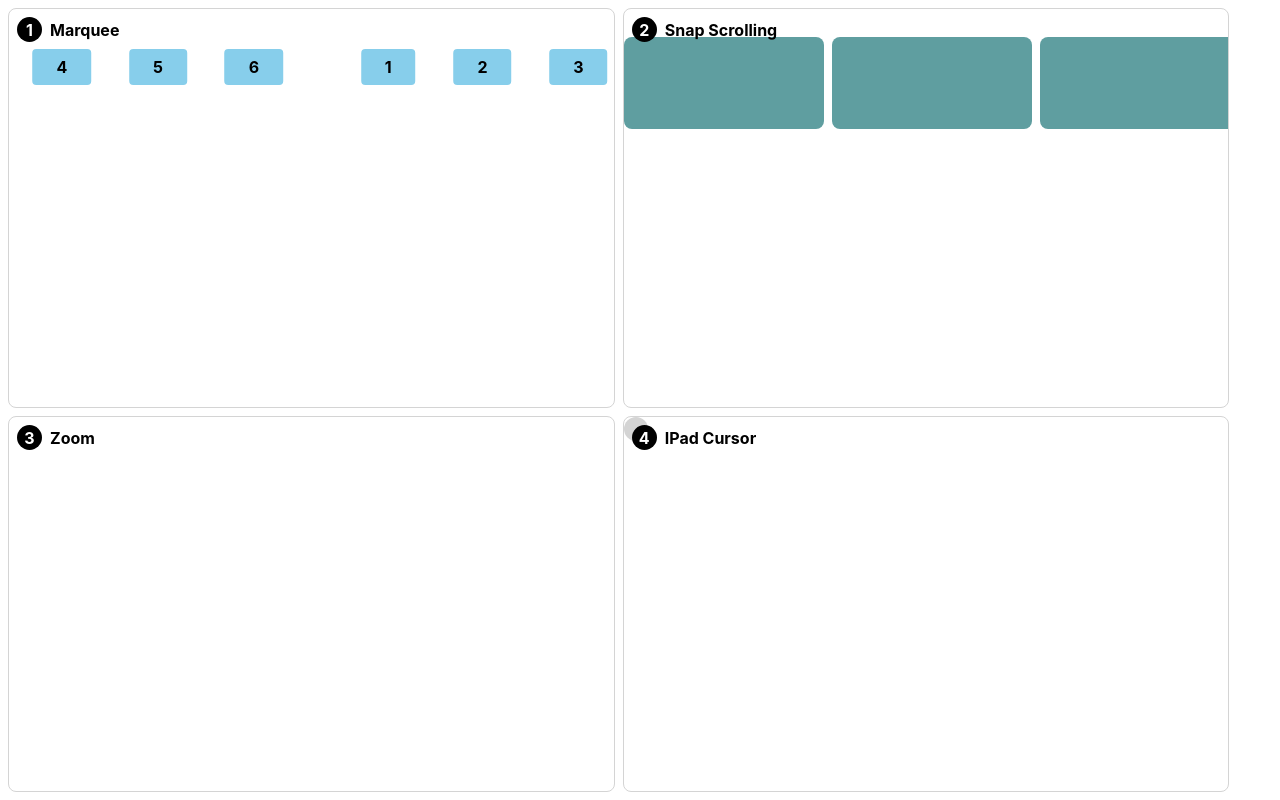
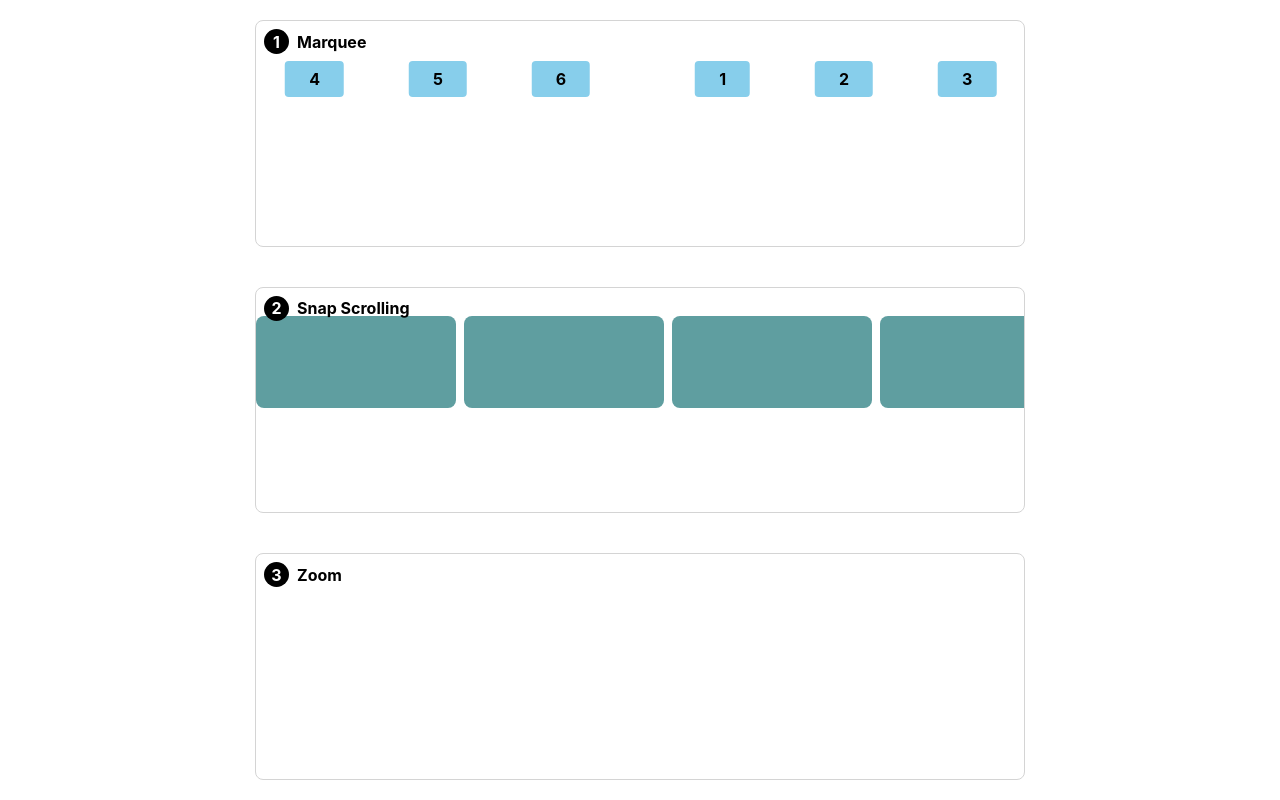
Before and after one commit to hwhong/play, a React (Create React App) app: page / in a window 1280 px wide. Built offline with nearby package versions, Linux system fonts and the light colour scheme.

Commit message:
make it column not grid

```diff
--- a/src/App.module.css
+++ b/src/App.module.css
@@ -1,8 +1,9 @@
 .root {
   display: flex;
-  justify-content: center;
+  height: 100vh;
   height: 100vh;
   overflow: auto;
+  flex-direction: column;
 }
 
 .grid {
@@ -27,3 +28,12 @@
   left: 8px;
   z-index: 3;
 }
+
+.item {
+  border: 1px solid #d4d4d4;
+  border-radius: 8px;
+  width: 60%;
+  height: 400px;
+  margin: 20px auto;
+  position: relative;
+}
--- a/src/App.tsx
+++ b/src/App.tsx
@@ -1,7 +1,7 @@
 import React from "react";
 import styles from "./App.module.css";
 import { Badge } from "./components/badge/badge";
-import { IPadCursor } from "./components/ipad-cursor/ipad-cursor";
+// import { IPadCursor } from "./components/ipad-cursor/ipad-cursor";
 import { Marquee } from "./components/marquee/marquee";
 import { SnapScrolling } from "./components/snap-scrolling/snap-scrolling";
 import { Zoom } from "./components/zoom/zoom";
@@ -16,21 +16,21 @@ function App() {
     { name: "Marquee", node: <Marquee /> },
     { name: "Snap Scrolling", node: <SnapScrolling /> },
     { name: "Zoom", node: <Zoom /> },
-    { name: "IPad Cursor", node: <IPadCursor /> },
+    // { name: "IPad Cursor", node: <IPadCursor /> },
   ];
 
   return (
     <div className={styles.root}>
-      <div className={styles.grid}>
+      {/* <div className={styles.grid}> */}
       {components.map(({ name, node }, index) => (
-          <div className={styles.gridItem}>
+        <div className={styles.item}>
           <Badge className={styles.badge} index={index + 1}>
             {name}
           </Badge>
           {node}
         </div>
       ))}
-      </div>
+      {/* </div> */}
     </div>
   );
 }
--- /dev/null
+++ b/src/components/framer-motion/wizard.tsx
@@ -0,0 +1,3 @@
+import React from "react";
+
+export function Wizard() {}
```
Also changed, not shown: src/components/framer-motion/wizard.module.css (added). Lines whose indentation alone changed are shown as unchanged.
